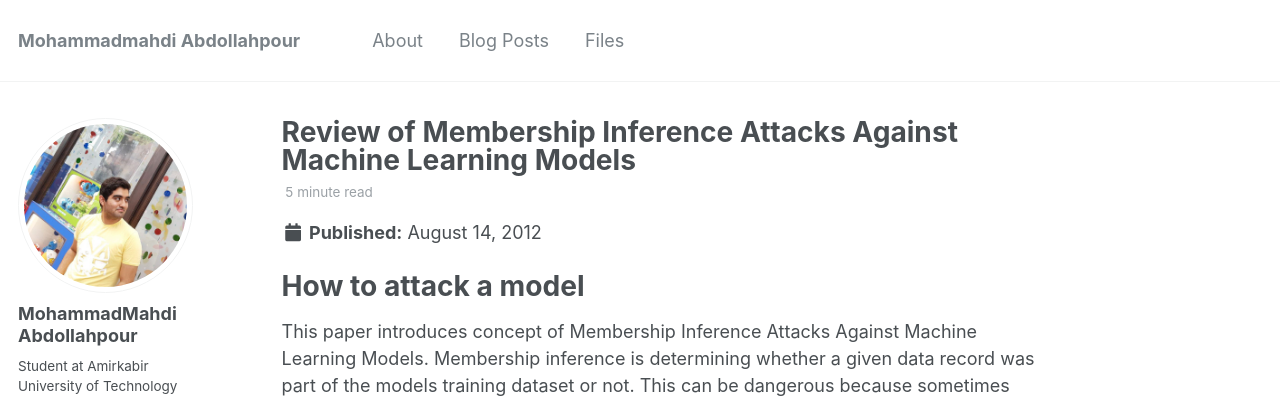
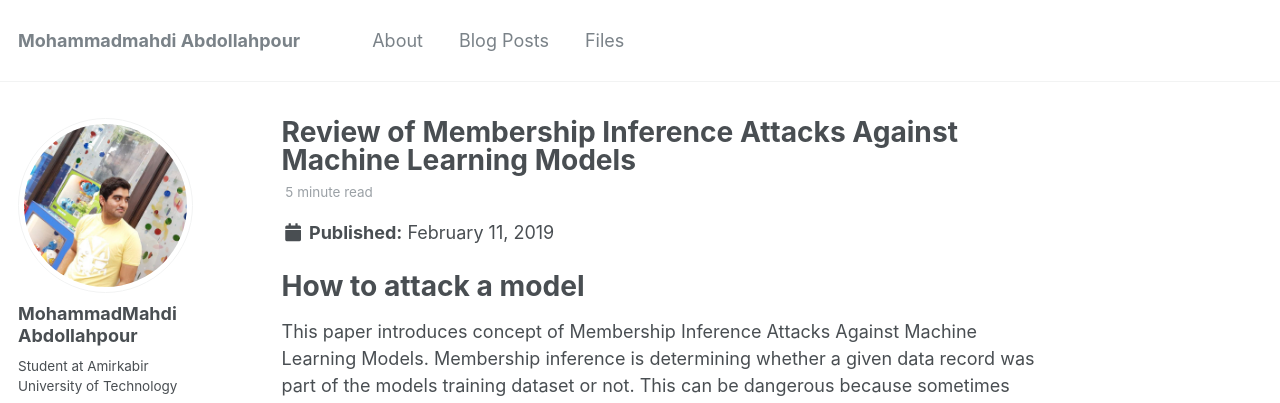
Before and after one commit to mahdiabdollahpour/mahdiabdollahpour.github.io, a Jekyll site: the page built from _posts/2012-08-14-blog-post-1.md, in a window 1280 px wide and 900 px high. Shown: the top 403 px of the window. Built offline with Jekyll 4.4.1, drawn with Linux system fonts in a browser that asks for light colours.

Commit message:
Update 2012-08-14-blog-post-1.md

```diff
--- a/_posts/2012-08-14-blog-post-1.md
+++ b/_posts/2012-08-14-blog-post-1.md
@@ -1,7 +1,7 @@
 ---
 title: 'Review of Membership Inference Attacks
 Against Machine Learning Models'
-# date:
+date: 2019-02-11
 permalink: /posts/2012/08/blog-post-1/
 tags:
   - Adversarial Machine Learning
```
